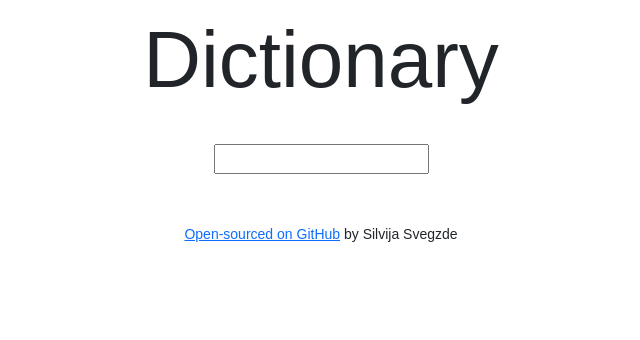
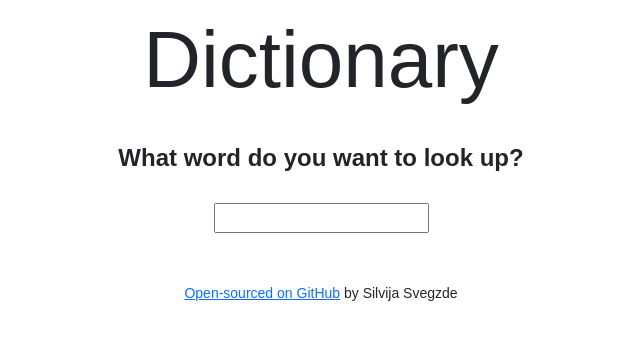
Before and after one commit to SilvijaSvegzde/dictionary-project, a React (Create React App) app: page / in a window 1280 px wide. Shown: the top 340 px of the page, without its empty margins (319-959 px from the left). Built offline with nearby package versions, Linux system fonts and the light colour scheme.

Commit message:
added h2

```diff
--- a/src/App.css
+++ b/src/App.css
@@ -7,4 +7,13 @@
 body {
   font-family: Arial, Helvetica, sans-serif;
   text-align: center;
+  max-width: 800px;
+  margin: 0 auto;
 }
+
+h2 {
+  font-weight: 600;
+  font-size: 24px;
+  display: block;
+  margin-bottom: 30px;
+}
--- a/src/Dictionary.js
+++ b/src/Dictionary.js
@@ -23,6 +23,7 @@
   }
   return (
     <div className="Dictionary">
+      <h2>What word do you want to look up?</h2>
       <form onSubmit={search} class="text-center">
         <input type="search" onChange={handleKeywordChange} />
       </form>
```
